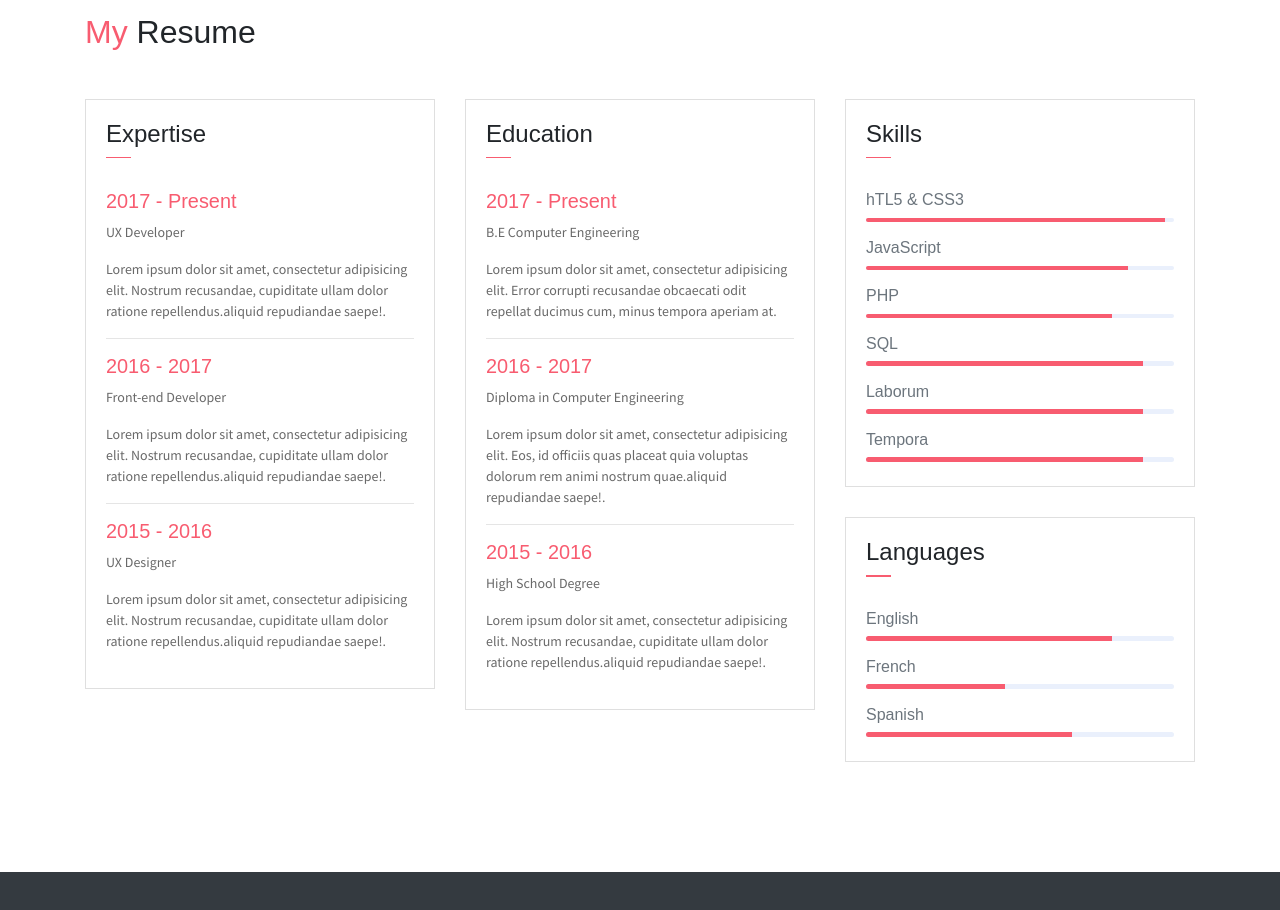
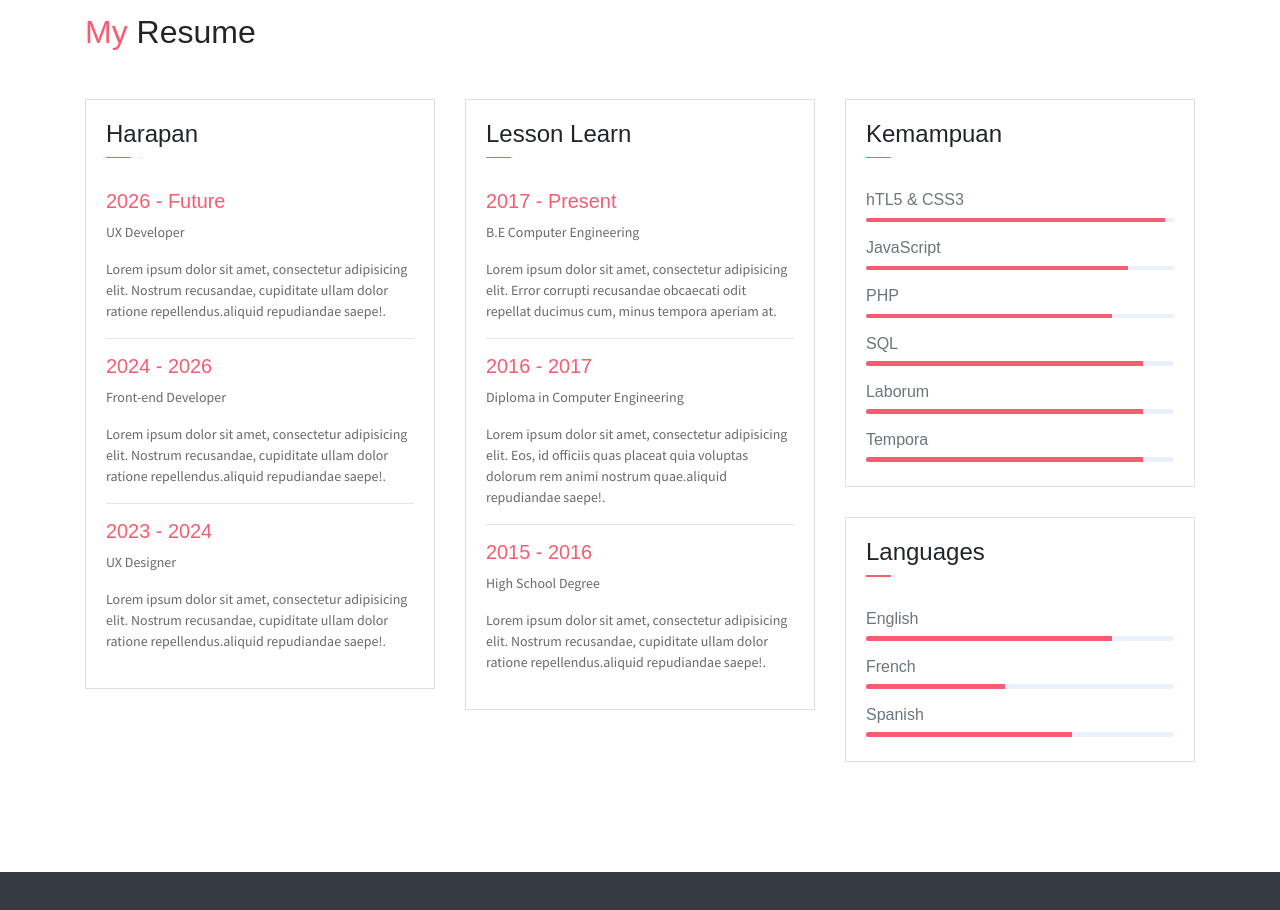
Before and after one commit to fas-a/fas-a.github.io, a website: page index.html in a window 1280 px wide. Shown: the part 1240-2150 px from the top of the page. Drawn offline with Linux system fonts and the light colour scheme; some packages are replaced by stand-ins of ours.

Commit message:
add personal info

```diff
--- a/index.html
+++ b/index.html
@@ -135,20 +135,20 @@
                     <div class="card">
                        <div class="card-header">
                             <div class="mt-2">
-                                <h4>Expertise</h4>
+                                <h4>Harapan</h4>
                                 <span class="line"></span>
                             </div>
                         </div>
                         <div class="card-body">
-                            <h6 class="title text-danger">2017 - Present</h6>
+                            <h6 class="title text-danger">2026 - Future</h6>
                             <P>UX Developer</P>
                             <P class="subtitle">Lorem ipsum dolor sit amet, consectetur adipisicing elit. Nostrum recusandae, cupiditate ullam dolor ratione repellendus.aliquid repudiandae saepe!.</P>
                             <hr>
-                            <h6 class="title text-danger">2016 - 2017</h6>
+                            <h6 class="title text-danger">2024 - 2026</h6>
                             <P>Front-end Developer</P>
                             <P class="subtitle">Lorem ipsum dolor sit amet, consectetur adipisicing elit. Nostrum recusandae, cupiditate ullam dolor ratione repellendus.aliquid repudiandae saepe!.</P>
                             <hr>
-                            <h6 class="title text-danger">2015 - 2016</h6>
+                            <h6 class="title text-danger">2023 - 2024</h6>
                             <P>UX Designer</P>
                             <P class="subtitle">Lorem ipsum dolor sit amet, consectetur adipisicing elit. Nostrum recusandae, cupiditate ullam dolor ratione repellendus.aliquid repudiandae saepe!.</P>
                         </div>
@@ -158,7 +158,7 @@
                     <div class="card">
                        <div class="card-header">
                             <div class="mt-2">
-                                <h4>Education</h4>
+                                <h4>Lesson Learn</h4>
                                 <span class="line"></span>
                             </div>
                         </div>
@@ -182,7 +182,7 @@
                     <div class="card">
                        <div class="card-header">
                             <div class="pull-left">
-                                <h4 class="mt-2">Skills</h4>
+                                <h4 class="mt-2">Kemampuan</h4>
                                 <span class="line"></span>
                             </div>
                         </div>
```
